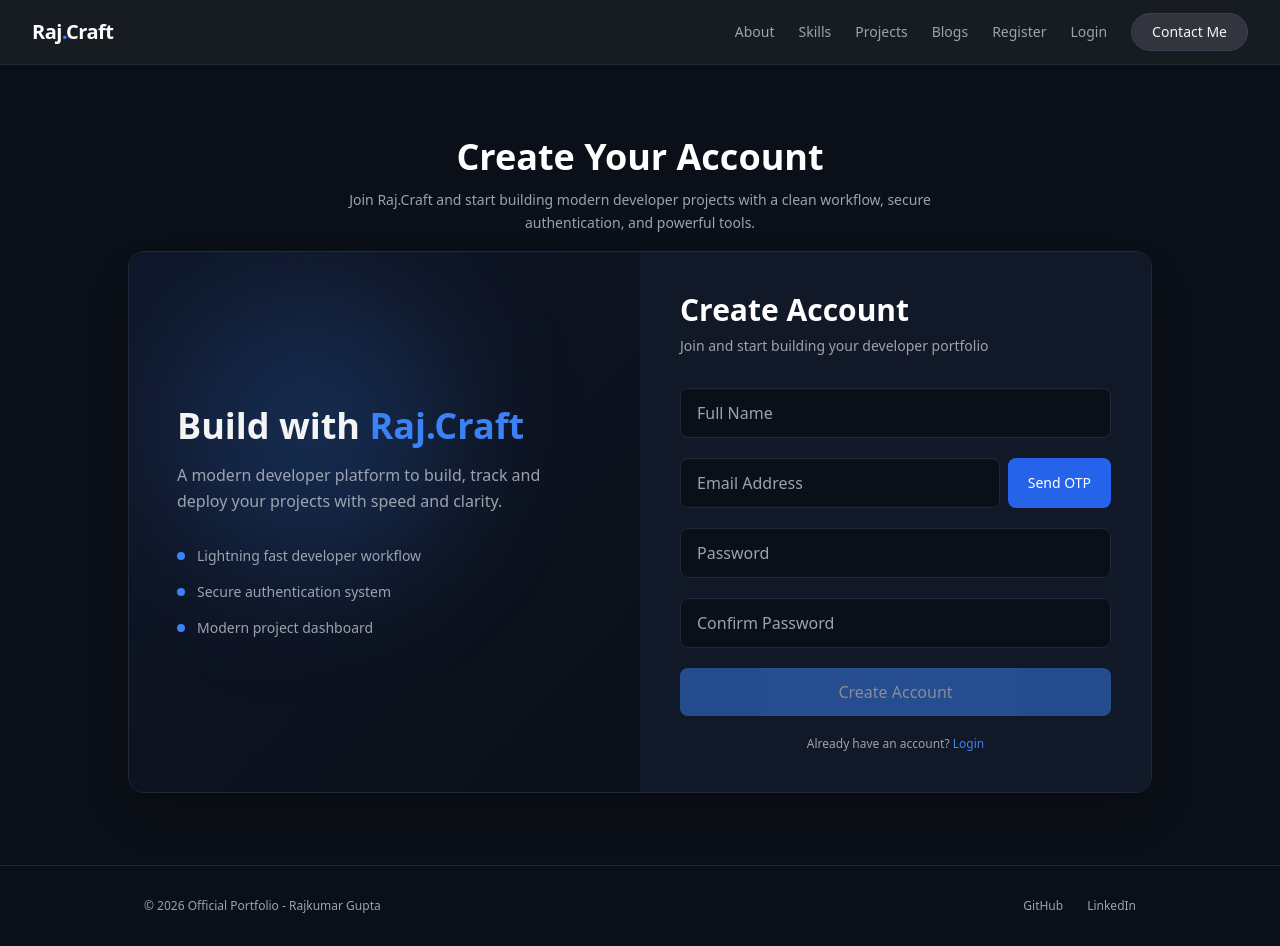
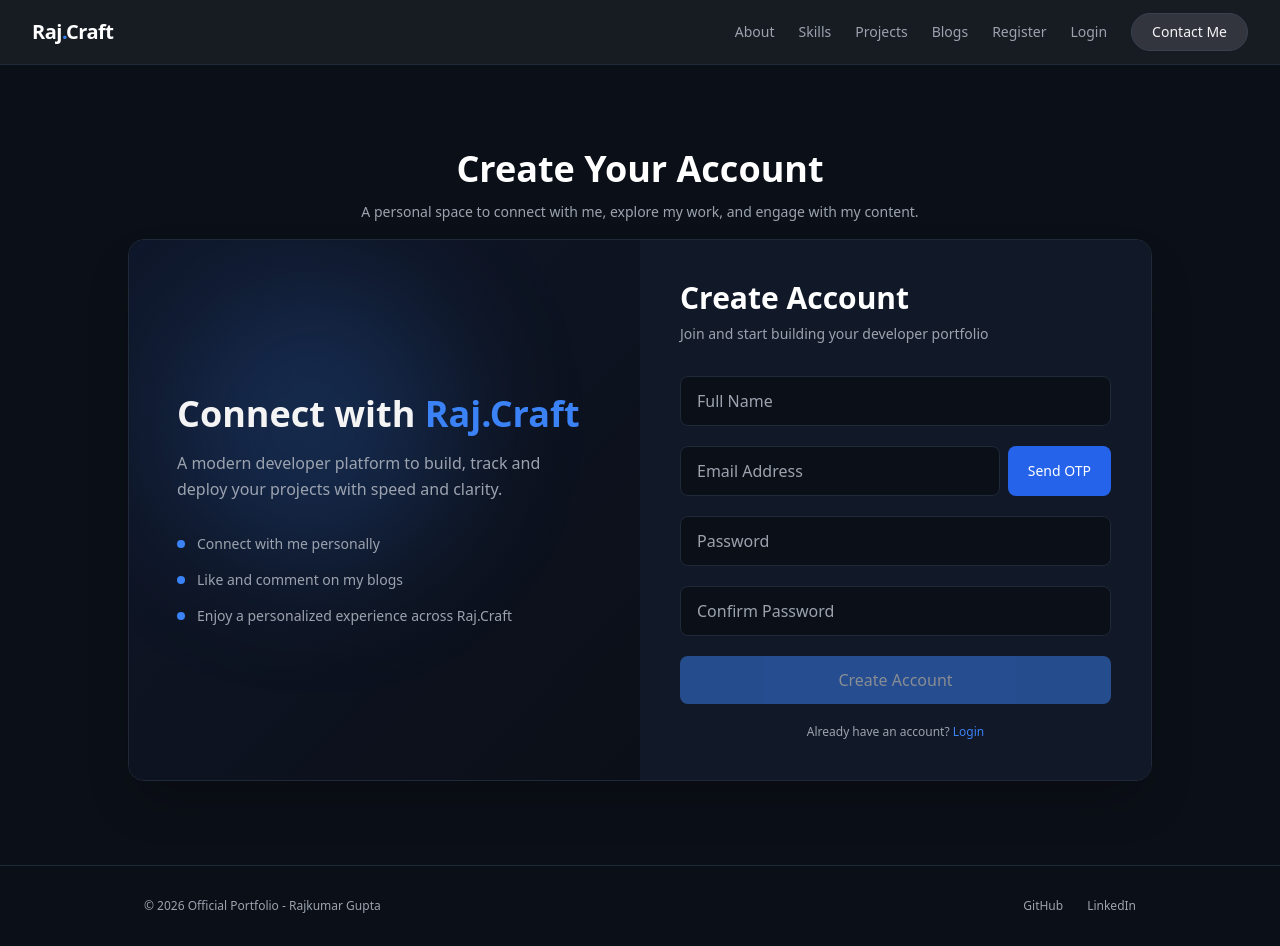
Before and after one commit to iamraj333/official-portfolio, a React (Vite) app in the folder client/: page /register in a window 1280 px wide. Built offline with nearby package versions, Linux system fonts and the light colour scheme.

Commit message:
Update login and register content

```diff
--- a/client/src/Login.jsx
+++ b/client/src/Login.jsx
@@ -108,7 +108,7 @@ export default function Login() {
                     </h1>
 
                     <p className="text-[#9ca3af] text-sm leading-relaxed">
-                        Login to continue building and managing your developer projects with Raj.Craft.
+                        Your account helps you become part of the Raj.Craft community.
                     </p>
 
                 </div>
@@ -126,24 +126,24 @@ export default function Login() {
                         </h1>
 
                         <p className="text-[#9ca3af] mb-8 leading-relaxed relative">
-                            Continue your journey of building modern web applications with clean architecture and scalable systems.
+                            Sign in to connect with me and get more from my portfolio.
                         </p>
 
                         <div className="space-y-4 text-sm text-[#9ca3af] relative">
 
                             <div className="flex gap-3 items-center">
                                 <span className="w-2 h-2 rounded-full bg-[#3b82f6]"></span>
-                                Access your saved projects anytime
+                                Contact me directly and start a conversation
                             </div>
 
                             <div className="flex gap-3 items-center">
                                 <span className="w-2 h-2 rounded-full bg-[#3b82f6]"></span>
-                                Secure and fast authentication
+                                Like, comment on, and engage with my blogs
                             </div>
 
                             <div className="flex gap-3 items-center">
                                 <span className="w-2 h-2 rounded-full bg-[#3b82f6]"></span>
-                                Manage your developer workspace
+                                Access features available to registered members
                             </div>
 
                         </div>
--- a/client/src/Register.jsx
+++ b/client/src/Register.jsx
@@ -89,12 +89,12 @@ export default function Register() {
                 body: JSON.stringify({ userOtp: userInputOtp, email: registerData.email })
             })
 
-            const data=await response.json();
-            if(data.success){
+            const data = await response.json();
+            if (data.success) {
                 showToast("success", data.success);
                 setIsEmailVerified(true);
             }
-            else{
+            else {
                 showToast("error", data.error)
             }
         }
@@ -180,7 +180,7 @@ export default function Register() {
                     </h1>
 
                     <p className="text-[#9ca3af] text-sm leading-relaxed">
-                        Join Raj.Craft and start building modern developer projects with a clean workflow, secure authentication, and powerful tools.
+                        A personal space to connect with me, explore my work, and engage with my content.
                     </p>
 
                 </div>
@@ -194,7 +194,7 @@ export default function Register() {
                         <div className="absolute w-72 h-72 bg-[#3b82f6]/20 blur-3xl rounded-full top-10 left-10"></div>
 
                         <h1 className="text-4xl text-zinc-100 font-bold mb-4 relative">
-                            Build with <span className="text-[#3b82f6]">Raj.Craft</span>
+                            Connect with <span className="text-[#3b82f6]">Raj.Craft</span>
                         </h1>
 
                         <p className="text-[#9ca3af] mb-8 leading-relaxed relative">
@@ -205,17 +205,17 @@ export default function Register() {
 
                             <div className="flex gap-3 items-center">
                                 <span className="w-2 h-2 rounded-full bg-[#3b82f6]"></span>
-                                Lightning fast developer workflow
+                                Connect with me personally
                             </div>
 
                             <div className="flex gap-3 items-center">
                                 <span className="w-2 h-2 rounded-full bg-[#3b82f6]"></span>
-                                Secure authentication system
+                                Like and comment on my blogs
                             </div>
 
                             <div className="flex gap-3 items-center">
                                 <span className="w-2 h-2 rounded-full bg-[#3b82f6]"></span>
-                                Modern project dashboard
+                                Enjoy a personalized experience across Raj.Craft
                             </div>
 
                         </div>
```
